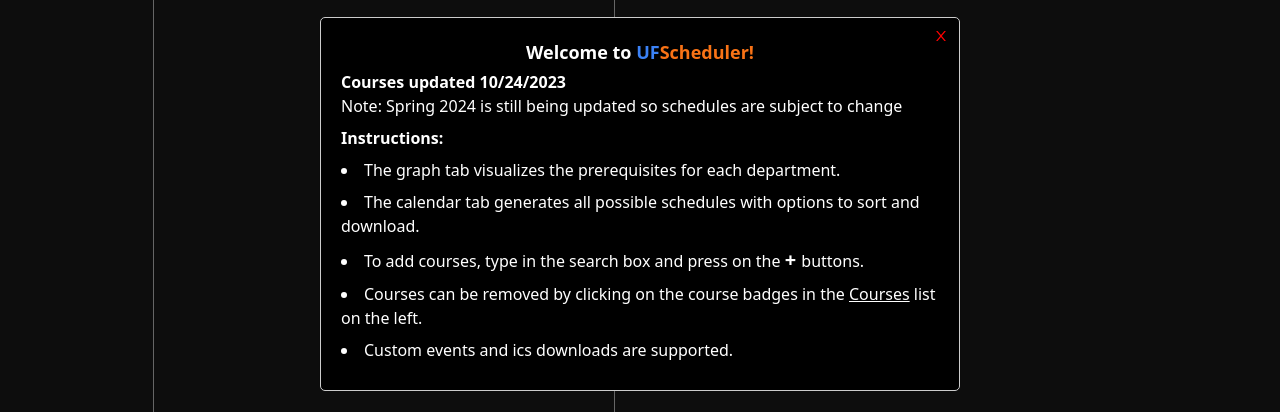
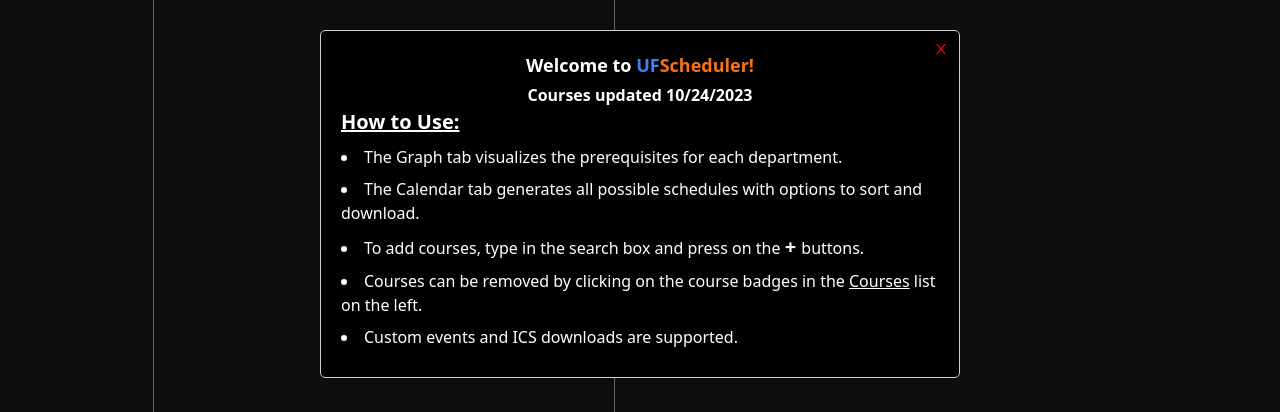
Before and after one commit to andychen482/UF-Scheduler, a React (Create React App) app: page / in a window 1280 px wide. Shown: the part 196-608 px from the top of the page. Built offline with nearby package versions, Linux system fonts and the light colour scheme; what color-hash, cytoscape-klay would draw is missing.

Commit message:
updated ui againnn

```diff
--- a/src/pages/Main/CourseDisplay.css
+++ b/src/pages/Main/CourseDisplay.css
@@ -410,3 +410,10 @@
     transform: translateY(-8px) translateX(-3px);
   }
 }
+
+.instruction-title {
+  font-size: 20px;
+  font-weight: bold;
+  margin-bottom: 10px;
+  text-decoration: underline;
+}
--- a/src/pages/Main/Main.tsx
+++ b/src/pages/Main/Main.tsx
@@ -424,18 +424,14 @@
             <span className="text-blue-500">UF</span>
             <span className="text-orange-500">Scheduler!</span>
           </div>
-          <p className="text-md font-bold">Courses updated 10/24/2023</p>
-          <p className="text-md mb-2">
-            Note: Spring 2024 is still being updated so schedules are subject to
-            change
-          </p>
+          <p className="text-md font-bold text-center">Courses updated 10/24/2023</p>
           <ul className="list-disc list-inside mb-2 space-y-2">
-            <b>Instructions:</b>
+            <b className="instruction-title">How to Use:</b>
             <li>
-              The graph tab visualizes the prerequisites for each department.
+              The Graph tab visualizes the prerequisites for each department.
             </li>
             <li>
-              The calendar tab generates all possible schedules with options to
+              The Calendar tab generates all possible schedules with options to
               sort and download.
             </li>
             <li>
@@ -446,7 +442,7 @@
               Courses can be removed by clicking on the course badges in the{" "}
               <span className="underline">Courses</span> list on the left.
             </li>
-            <li>Custom events and ics downloads are supported.</li>
+            <li>Custom events and ICS downloads are supported.</li>
           </ul>
         </div>
       )}
```
